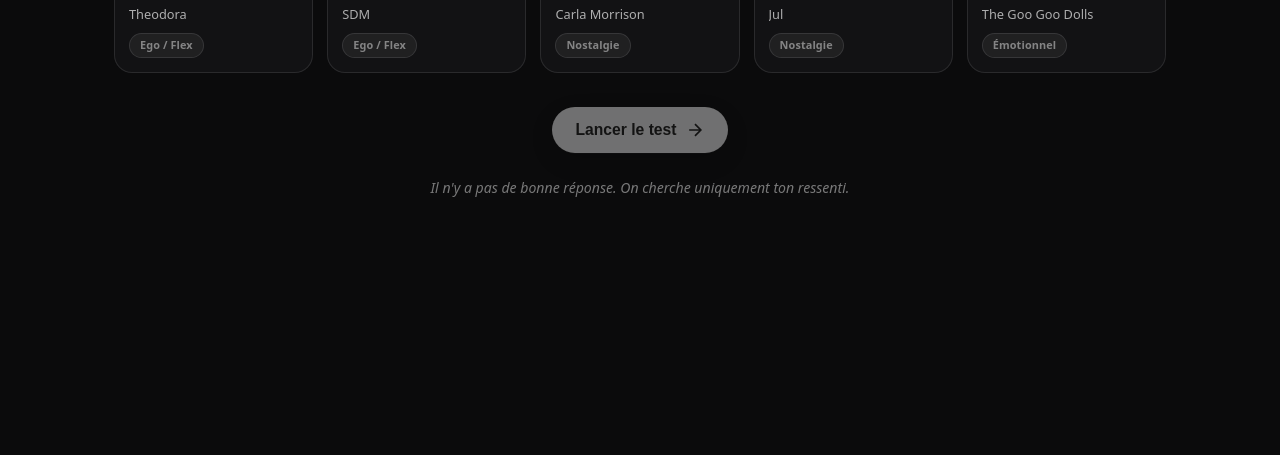
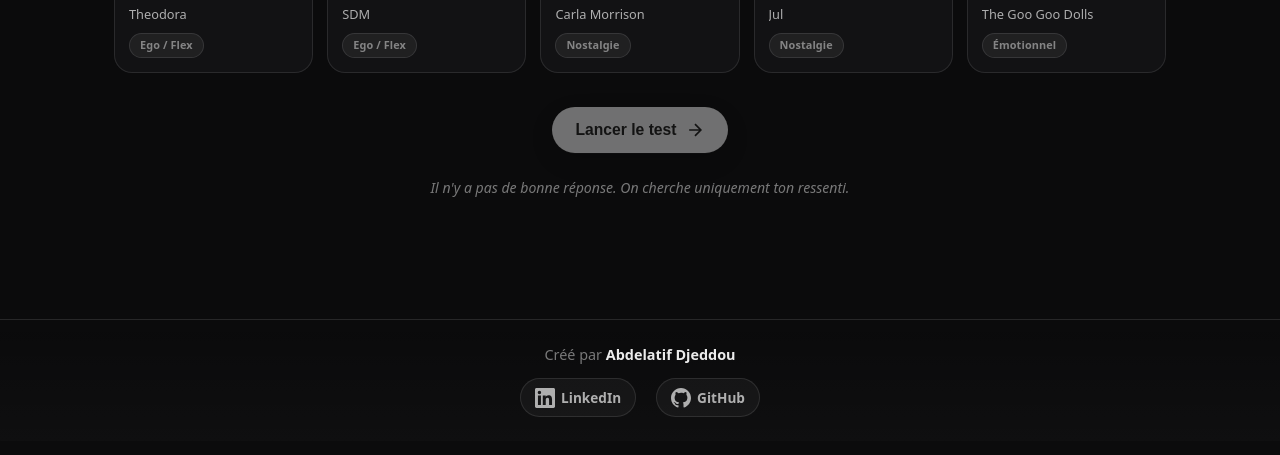
Before and after one commit to BinkyTwin/VibeReco_Music, a plain HTML site: page ab_test/index.html in a window 1280 px wide. Shown: the part 1255-1710 px from the top of the page. Before the commit the page ends 1654 px from the top, so only its background shows below. Drawn offline with Linux system fonts and the light colour scheme.

Commit message:
feat: add contact section

```diff
--- a/ab_test/index.html
+++ b/ab_test/index.html
@@ -267,6 +267,28 @@
       Cette application nécessite JavaScript.
     </div>
   </noscript>
+
+  <footer class="app-footer">
+    <div class="container">
+      <p class="footer-author">Créé par <strong>Abdelatif Djeddou</strong></p>
+      <div class="footer-links">
+        <a href="https://www.linkedin.com/in/abdelatifdjeddou/" target="_blank" rel="noopener" aria-label="LinkedIn">
+          <svg width="20" height="20" viewBox="0 0 24 24" fill="currentColor" aria-hidden="true">
+            <path
+              d="M20.447 20.452h-3.554v-5.569c0-1.328-.027-3.037-1.852-3.037-1.853 0-2.136 1.445-2.136 2.939v5.667H9.351V9h3.414v1.561h.046c.477-.9 1.637-1.85 3.37-1.85 3.601 0 4.267 2.37 4.267 5.455v6.286zM5.337 7.433a2.062 2.062 0 01-2.063-2.065 2.064 2.064 0 112.063 2.065zm1.782 13.019H3.555V9h3.564v11.452zM22.225 0H1.771C.792 0 0 .774 0 1.729v20.542C0 23.227.792 24 1.771 24h20.451C23.2 24 24 23.227 24 22.271V1.729C24 .774 23.2 0 22.222 0h.003z" />
+          </svg>
+          <span>LinkedIn</span>
+        </a>
+        <a href="https://github.com/BinkyTwin" target="_blank" rel="noopener" aria-label="GitHub">
+          <svg width="20" height="20" viewBox="0 0 24 24" fill="currentColor" aria-hidden="true">
+            <path
+              d="M12 0C5.374 0 0 5.373 0 12c0 5.302 3.438 9.8 8.207 11.387.599.111.793-.261.793-.577v-2.234c-3.338.726-4.033-1.416-4.033-1.416-.546-1.387-1.333-1.756-1.333-1.756-1.089-.745.083-.729.083-.729 1.205.084 1.839 1.237 1.839 1.237 1.07 1.834 2.807 1.304 3.492.997.107-.775.418-1.305.762-1.604-2.665-.305-5.467-1.334-5.467-5.931 0-1.311.469-2.381 1.236-3.221-.124-.303-.535-1.524.117-3.176 0 0 1.008-.322 3.301 1.23A11.509 11.509 0 0112 5.803c1.02.005 2.047.138 3.006.404 2.291-1.552 3.297-1.23 3.297-1.23.653 1.653.242 2.874.118 3.176.77.84 1.235 1.911 1.235 3.221 0 4.609-2.807 5.624-5.479 5.921.43.372.823 1.102.823 2.222v3.293c0 .319.192.694.801.576C20.566 21.797 24 17.3 24 12c0-6.627-5.373-12-12-12z" />
+          </svg>
+          <span>GitHub</span>
+        </a>
+      </div>
+    </div>
+  </footer>
 </body>
 
 </html>
--- a/ab_test/styles.css
+++ b/ab_test/styles.css
@@ -165,6 +165,56 @@ p {
 .app-header .subtitle {
     margin-top: 8px;
     color: var(--text-muted);
+}
+
+/* Footer */
+.app-footer {
+    padding: 24px 0;
+    text-align: center;
+    border-top: 1px solid var(--border-default);
+    margin-top: 40px;
+    background: linear-gradient(to top, rgba(255, 255, 255, 0.02), transparent);
+}
+
+.footer-author {
+    color: var(--text-muted);
+    font-size: 0.9rem;
+    margin-bottom: 12px;
+}
+
+.footer-author strong {
+    color: var(--text-primary);
+}
+
+.footer-links {
+    display: flex;
+    justify-content: center;
+    gap: 20px;
+}
+
+.footer-links a {
+    display: inline-flex;
+    align-items: center;
+    gap: 6px;
+    padding: 8px 14px;
+    background: rgba(255, 255, 255, 0.04);
+    border: 1px solid rgba(255, 255, 255, 0.10);
+    border-radius: 999px;
+    color: var(--text-secondary);
+    text-decoration: none;
+    font-size: 0.85rem;
+    font-weight: 550;
+    transition: background var(--transition-fast),
+        border-color var(--transition-fast),
+        color var(--transition-fast),
+        transform var(--transition-fast);
+}
+
+.footer-links a:hover {
+    background: rgba(255, 255, 255, 0.08);
+    border-color: rgba(255, 255, 255, 0.18);
+    color: var(--text-primary);
+    transform: translateY(-1px);
 }
 
 /* Steps */
```
